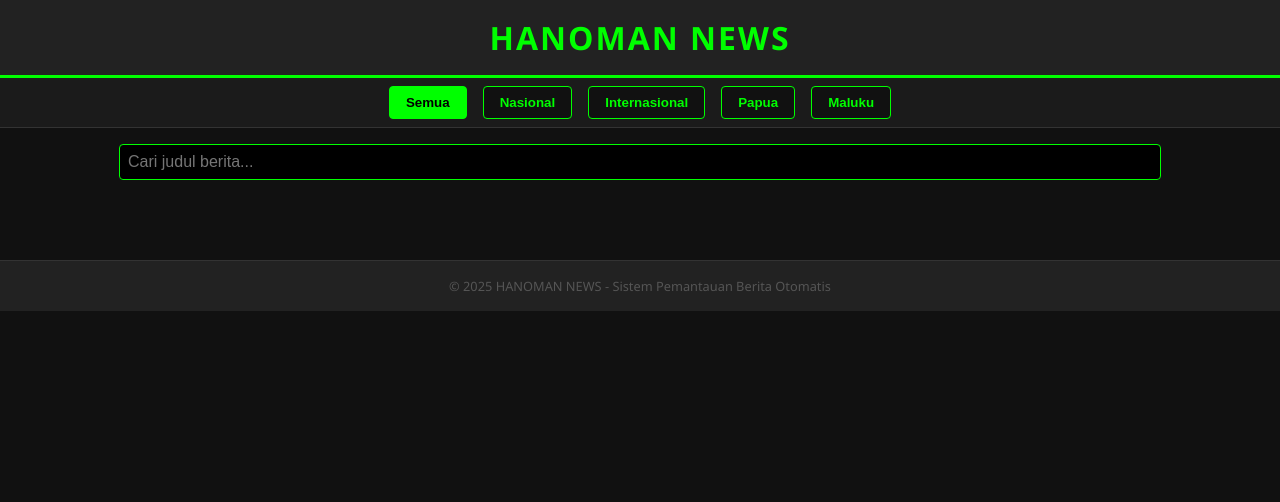
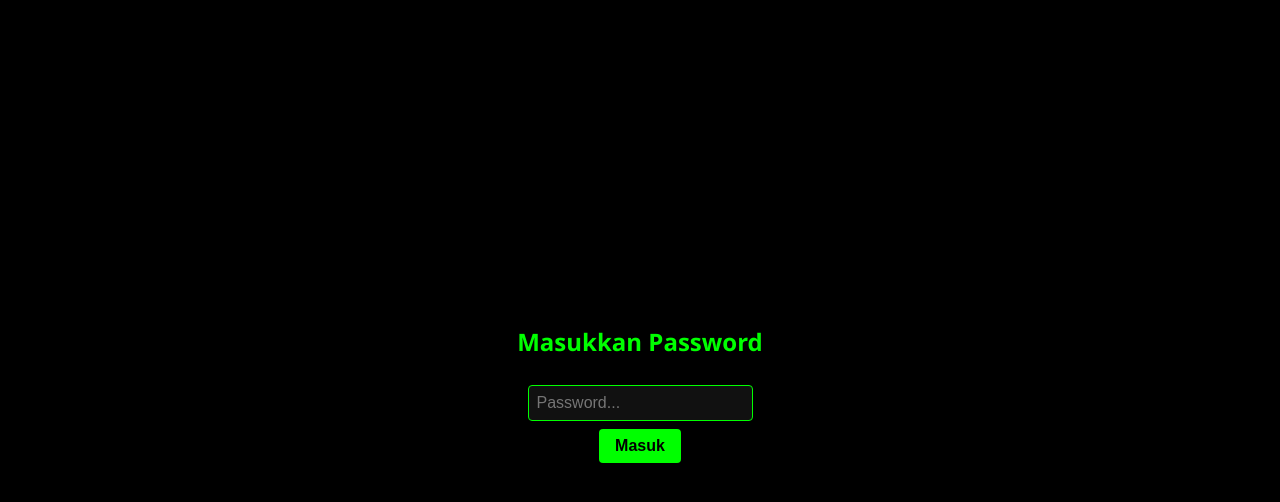
Before and after one commit to mangunsongriz/HANOMANnews3, a plain HTML site: page index.html in a window 1280 px wide. Drawn offline with Linux system fonts and the light colour scheme; no server answers.

Commit message:
Add files via upload

```diff
--- a/index.html
+++ b/index.html
@@ -12,101 +12,49 @@
       margin: 0;
       padding: 0;
     }
-    header {
-      background-color: #222;
-      padding: 1rem;
-      text-align: center;
-      border-bottom: 3px solid #0f0;
+    #login-screen {
+      position: fixed;
+      inset: 0;
+      background: #000;
+      color: #0f0;
+      display: flex;
+      flex-direction: column;
+      justify-content: center;
+      align-items: center;
+      z-index: 9999;
     }
-    header h1 {
-      margin: 0;
-      color: #0f0;
-      font-size: 2rem;
-      letter-spacing: 2px;
-    }
-    nav {
-      background-color: #1b1b1b;
+    #login-screen input {
+      margin: 0.5rem;
       padding: 0.5rem;
-      display: flex;
-      justify-content: center;
-      flex-wrap: wrap;
-      gap: 1rem;
-      border-bottom: 1px solid #333;
-    }
-    nav button {
-      background-color: #111;
+      font-size: 1rem;
+      background: #111;
       border: 1px solid #0f0;
       color: #0f0;
+      border-radius: 4px;
+    }
+    #login-screen button {
       padding: 0.5rem 1rem;
+      font-size: 1rem;
+      background: #0f0;
+      color: #000;
+      border: none;
+      cursor: pointer;
       border-radius: 4px;
-      cursor: pointer;
       font-weight: bold;
     }
-    nav button.active {
-      background-color: #0f0;
-      color: #000;
-    }
-    #search-bar {
-      margin: 1rem auto;
-      text-align: center;
-    }
-    #search-input {
-      width: 80%;
-      padding: 0.5rem;
-      font-size: 1rem;
-      border-radius: 4px;
-      border: 1px solid #0f0;
-      background-color: #000;
-      color: #0f0;
-    }
-    main {
-      padding: 2rem;
-      display: grid;
-      grid-template-columns: repeat(auto-fit, minmax(300px, 1fr));
-      gap: 1.5rem;
-    }
-    .card {
-      background-color: #1a1a1a;
-      border: 1px solid #333;
-      padding: 1rem;
-      border-radius: 8px;
-      display: block;
-    }
-    .card.hidden {
+    header, nav, main, footer, #search-bar {
       display: none;
-    }
-    .card h2 {
-      font-size: 1.2rem;
-      margin-top: 0;
-      color: #0f0;
-    }
-    .card p {
-      font-size: 0.9rem;
-      color: #ccc;
-    }
-    .card img {
-      width: 100%;
-      height: auto;
-      border-radius: 4px;
-      margin-bottom: 0.5rem;
-    }
-    footer {
-      background-color: #222;
-      text-align: center;
-      padding: 1rem;
-      font-size: 0.8rem;
-      color: #555;
-      border-top: 1px solid #333;
-    }
-    #loading {
-      text-align: center;
-      font-style: italic;
-      color: #888;
-      margin-top: 2rem;
     }
   </style>
 </head>
 <body>
+  <div id="login-screen">
+    <h2>Masukkan Password</h2>
+    <input type="password" id="password" placeholder="Password...">
+    <button onclick="checkPassword()">Masuk</button>
+    <p id="login-msg"></p>
+  </div>
+
   <header>
     <h1>HANOMAN NEWS</h1>
   </header>
@@ -121,13 +69,30 @@
     <input type="text" id="search-input" placeholder="Cari judul berita...">
   </div>
   <div id="loading">Memuat berita...</div>
-  <main id="news-container">
-    <!-- Artikel berita akan muncul di sini -->
-  </main>
+  <main id="news-container"></main>
   <footer>
     &copy; 2025 HANOMAN NEWS - Sistem Pemantauan Berita Otomatis
   </footer>
+
   <script>
+    const PASSWORD = "hanoman123";
+    function checkPassword() {
+      const input = document.getElementById('password').value;
+      const msg = document.getElementById('login-msg');
+      if (input === PASSWORD) {
+        document.getElementById('login-screen').style.display = 'none';
+        document.querySelector('header').style.display = 'block';
+        document.querySelector('nav').style.display = 'flex';
+        document.querySelector('main').style.display = 'grid';
+        document.querySelector('footer').style.display = 'block';
+        document.querySelector('#search-bar').style.display = 'block';
+        loadNews();
+      } else {
+        msg.textContent = "Password salah!";
+        msg.style.color = "red";
+      }
+    }
+
     const sources = [
       { url: "https://rss.cnn.com/rss/edition.rss", tag: "nasional" },
       { url: "https://www.antaranews.com/rss/nasional.xml", tag: "nasional" },
@@ -182,22 +147,30 @@
       document.querySelectorAll('nav button').forEach(btn => btn.classList.remove('active'));
       button.classList.add('active');
 
-      const cards = document.querySelectorAll('.card');
-      cards.forEach(card => {
+      const query = document.getElementById('search-input').value.toLowerCase();
+      document.querySelectorAll('.card').forEach(card => {
         const ctag = card.getAttribute('data-tag');
-        card.classList.toggle('hidden', tag !== 'all' && ctag !== tag);
+        const title = card.querySelector('h2').textContent.toLowerCase();
+        const showByTag = tag === 'all' || ctag === tag;
+        const showBySearch = title.includes(query);
+        card.style.display = showByTag && showBySearch ? 'block' : 'none';
       });
     }
 
     document.getElementById('search-input').addEventListener('input', function () {
       const query = this.value.toLowerCase();
+      const activeBtn = document.querySelector('nav button.active');
+      const activeTag = activeBtn ? activeBtn.textContent.toLowerCase() : 'all';
+      const tag = activeTag === 'semua' ? 'all' : activeTag;
+
       document.querySelectorAll('.card').forEach(card => {
+        const ctag = card.getAttribute('data-tag');
         const title = card.querySelector('h2').textContent.toLowerCase();
-        card.style.display = title.includes(query) ? 'block' : 'none';
+        const showByTag = tag === 'all' || ctag === tag;
+        const showBySearch = title.includes(query);
+        card.style.display = showByTag && showBySearch ? 'block' : 'none';
       });
     });
-
-    loadNews();
   </script>
 </body>
 </html>
```
